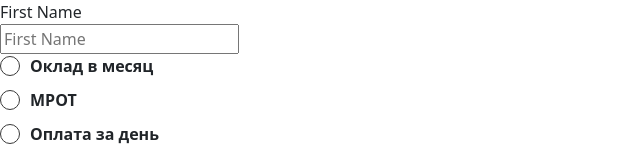
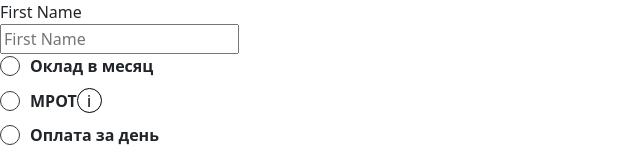
Before and after one commit to OwtmPatrick/sml-test-task, a React (Vite) app: page / in a window 1280 px wide. Shown: the top 156 px of the page, without its empty margins (0-640 px from the left). Built offline with nearby package versions, Linux system fonts and the light colour scheme.

Commit message:
add hint

```diff
--- a/package.json
+++ b/package.json
@@ -15,6 +15,7 @@
     "@types/redux": "^3.6.0",
     "@types/redux-form": "^8.3.5",
     "bootstrap": "^5.2.3",
+    "classnames": "^2.3.2",
     "normalize.css": "^8.0.1",
     "react": "^18.2.0",
     "react-dom": "^18.2.0",
--- a/src/components/FormControl/FormControl.tsx
+++ b/src/components/FormControl/FormControl.tsx
@@ -1,5 +1,6 @@
 import React from 'react';
 import RadioButton from '../RadioButton';
+import Hint from '../Hint';
 
 import './FormControl.scss';
 
@@ -8,7 +9,14 @@ const FormControl: React.FC<{ salaryTypeValue?: string }> = ({ salaryTypeValue }
     return (
         <div className="d-flex flex-column salary-form-control">
             <RadioButton name="salary" label="Оклад в месяц" radioButtonValue="month" />
-            <RadioButton name="salary" label="МРОТ" radioButtonValue="min" />
+            <RadioButton
+                name="salary"
+                label="МРОТ"
+                radioButtonValue="min"
+                suffix={
+                    <Hint text="МРОТ - минимальный размер оплаты труда. Разный для разных регионов." />
+                }
+            />
             <RadioButton name="salary" label="Оплата за день" radioButtonValue="day" />
             <RadioButton name="salary" label="Оплата за час" radioButtonValue="hour" />
         </div>
--- /dev/null
+++ b/src/components/Hint/Hint.scss
@@ -0,0 +1,67 @@
+@import 'src/styles/colors.scss';
+
+.hint {
+    position: relative;
+    width: 25px;
+    height: 25px;
+
+    &__btn {
+        display: flex;
+        align-items: center;
+        justify-content: center;
+        width: 25px;
+        height: 25px;
+        border-radius: 50%;
+        border: 1px solid $black;
+        background-color: transparent;
+        cursor: pointer;
+
+        &:hover {
+            transition: color 0.2s;
+            color: $purple;
+        }
+
+        &_close {
+            transition: opacity 0.2s;
+
+            &:hover {
+                opacity: 0.7;
+            }
+        }
+    }
+
+    &__close-icon {
+        width: 20px;
+        height: 20px;
+    }
+
+    &__text {
+        display: none;
+        position: absolute;
+        top: 55px;
+        left: 12px;
+        min-width: 280px;
+        background-color: $purple;
+        color: $white;
+
+        &:before {
+            content: '';
+            position: absolute;
+            top: -25px;
+            left: 0;
+            width: 0px;
+            height: 0px;
+            border-left: 0 solid transparent;
+            border-right: 25px solid transparent;
+            border-bottom: 25px solid $purple;
+        }
+
+        &_visible {
+            display: block;
+        }
+    }
+
+    &:hover &__text {
+        display: block;
+    }
+}
--- /dev/null
+++ b/src/components/Hint/Hint.tsx
@@ -0,0 +1,31 @@
+import React, { useState } from 'react';
+import cn from 'classnames';
+import closeIcon from '../../assets/cross.svg';
+
+import './Hint.scss';
+
+const Hint: React.FC<{ text: string }> = ({ text }) => {
+    const [isShowText, setShowText] = useState<boolean>(false);
+
+    const toggleShowText = () => setShowText(!isShowText);
+
+    return (
+        <div className="hint">
+            <button
+                type="button"
+                className={cn('hint__btn', { hint__btn_close: isShowText })}
+                onClick={toggleShowText}
+            >
+                {isShowText ? (
+                    <img src={closeIcon} alt="cross icon" className="hint__close-icon" />
+                ) : (
+                    'i'
+                )}
+            </button>
+
+            <div className={cn('hint__text p-3', { hint__text_visible: isShowText })}>{text}</div>
+        </div>
+    );
+};
+
+export default Hint;
--- /dev/null
+++ b/src/components/Hint/index.tsx
@@ -0,0 +1 @@
+export { default } from './Hint';
--- a/src/components/RadioButton/RadioButton.tsx
+++ b/src/components/RadioButton/RadioButton.tsx
@@ -1,12 +1,13 @@
 import React from 'react';
 import { WrappedFieldProps } from 'redux-form';
-import { RadioButtonContainerProps } from '.';
+import { RadioButtonProps } from '.';
 
 import './RadioButton.scss';
 
-const RadioButton: React.FC<WrappedFieldProps & RadioButtonContainerProps> = ({
+const RadioButton: React.FC<WrappedFieldProps & RadioButtonProps> = ({
     radioButtonValue,
     label,
+    suffix,
     ...field
 }) => (
     <label className="radio-btn d-flex align-items-center">
@@ -18,6 +19,7 @@ const RadioButton: React.FC<WrappedFieldProps & RadioButtonContainerProps> = ({
         />
         <div className="radio-btn__checkmark" />
         <span className="radio-btn__label">{label}</span>
+        <div className="radio-btn__suffix">{suffix}</div>
     </label>
 );
 
--- a/src/styles/colors.scss
+++ b/src/styles/colors.scss
@@ -1,5 +1,6 @@
 $black: #000000;
+$white: #ffffff;
 $grey: #393939;
 $light-grey: #8c8c8c;
 $orange: #ffa600;
-$purple: #6e386e;
+$purple: #544283;
```
Also changed, not shown: src/components/RadioButton/index.tsx (+4 -3 lines), .eslintrc.json, src/assets/cross.svg (added), 1 other file (tests, documents, lock files or other folders).
